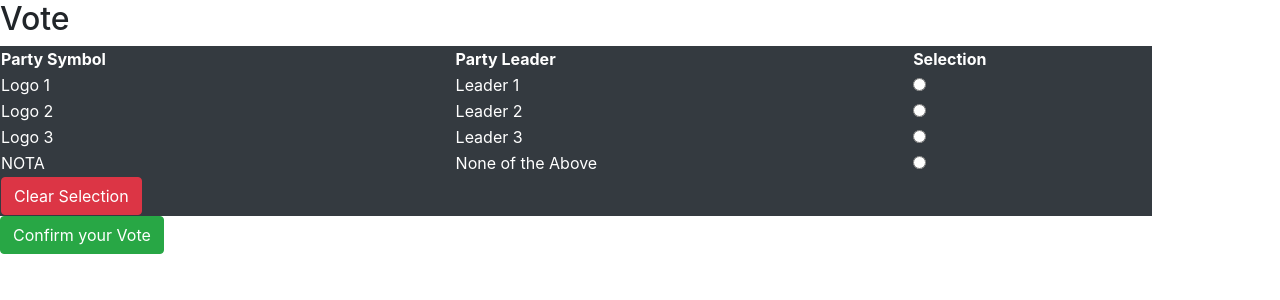
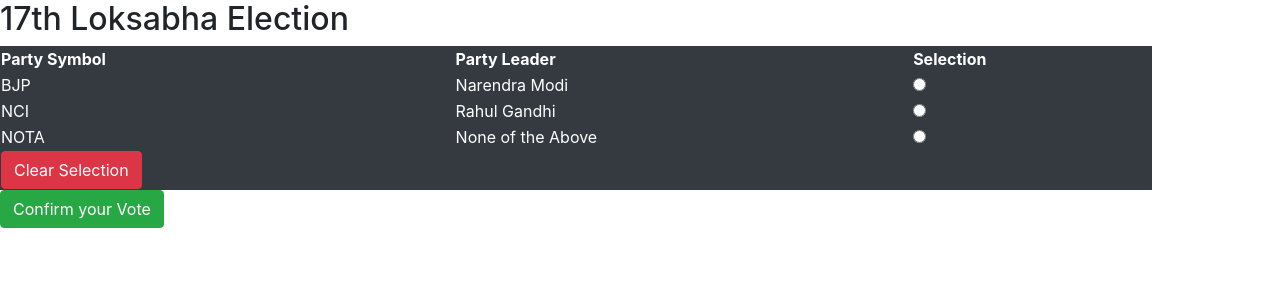
Before and after one commit to damletanmay/E_Voting_System, a Django app: page /voting/vote in a window 1280 px wide. Shown: the part 56-356 px from the top of the page. Run offline with Django 3.2, Linux system fonts and the light colour scheme; some libraries are stand-ins or nearby versions.

Commit message:
Templates are made dynamic
dictionaries are passed to templates to make them dynamic

```diff
--- a/users/templates/vote.html
+++ b/users/templates/vote.html
@@ -22,7 +22,7 @@
         <a href="/voting/user_home">Home</a>
     </nav>
 
-    <h2>Vote</h2>
+    <h2>{{ name }}</h2>
 
     <form method="post">
         {% csrf_token %}
@@ -36,23 +36,13 @@
             </thead>
 
             <tbody>
+                {% for name,sym in party_data%}
                 <tr>
-                    <td>Logo 1</td>
-                    <td>Leader 1</td>
+                    <td>{{ sym }}</td>
+                    <td>{{ name }}</td>
                     <td><input type="radio" /></td>
                 </tr>
-
-                <tr>
-                    <td>Logo 2</td>
-                    <td>Leader 2</td>
-                    <td><input type="radio" /></td>
-                </tr>
-
-                <tr>
-                    <td>Logo 3</td>
-                    <td>Leader 3</td>
-                    <td><input type="radio" /></td>
-                </tr>
+                {% endfor %}
 
                 <tr>
                     <td>NOTA</td>
--- a/users/views.py
+++ b/users/views.py
@@ -5,12 +5,34 @@
 
 
 def user_home(request):
-    return render(request, 'user_home.html')
+    el_date = ['27/02/2021', '28/02/2021']
+    el_name = ['17th Loksabha Election', '18th Loksabha Election']
+    el_time = ['8:00 - 17:00 (IST)', '8:00 - 17:00 (IST)']
+
+    data = zip(el_date, el_name, el_time)
+
+    election_data = {'data': data}
+
+    return render(request, 'user_home.html', election_data)
 
 
 def user_profile(request):
-    return render(request, 'user_profile.html')
+    name = 'Yash Kavaiya'
+    DOB = '2002-03-04'
+    contact = '+91 00000 00000'
+    vote_id = 'XXXXXXXXXX'
+
+    user_values = {'name': name, 'dob': DOB, 'contact': contact, 'voting_id': vote_id}
+
+    return render(request, 'user_profile.html', user_values)
 
 
 def vote(request):
-    return render(request, 'vote.html')
+    prt_name = ['Narendra Modi', 'Rahul Gandhi']
+    prt_sym = ['BJP', 'NCI']
+
+    party_data = zip(prt_name, prt_sym)
+
+    election_data = {'name': '17th Loksabha Election', 'party_data': party_data}
+
+    return render(request, 'vote.html', election_data)
```
Also changed, not shown: users/templates/user_home.html (+5 -3 lines), users/templates/user_profile.html (+4 -4 lines).
